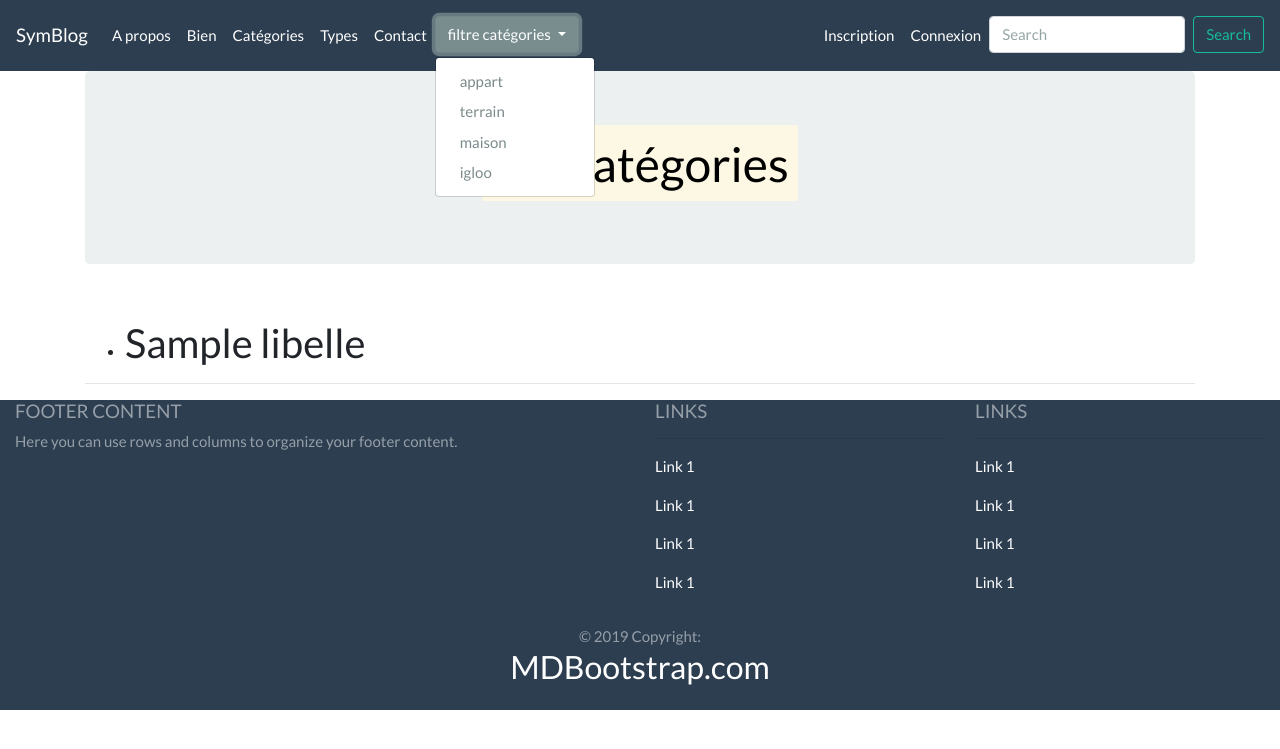
After one commit to marcelnuzzo/immo_agence, a Symfony app: template templates/blog/catFilter.html.twig in a window 1280 px wide, after a click on "filtre catégories". The commit adds this page. Shown: the top 749 px of the page. Run offline with Twig, Linux system fonts and the light colour scheme; the template is opened without the code that fills it: most values are stand-ins (such as "Sample title", 1, 10 or a date in 2020); some libraries are stand-ins or nearby versions.

Commit message:
catFilter à pofiner

```diff
--- a/templates/base.html.twig
+++ b/templates/base.html.twig
@@ -68,6 +68,17 @@ a#cRetour.cVisible{
                     <li>
                         <a class="nav-link" href="{{path('contact')}}">Contact<span class="sr-only">(current)</span></a>
                     </li>
+                    <div class="dropdown">
+                        <button class="btn btn-secondary dropdown-toggle" type="button" id="dropdownMenuButton" data-toggle="dropdown" aria-haspopup="true" aria-expanded="false">
+                          filtre catégories
+                        </button>
+                      <div class="dropdown-menu" aria-labelledby="dropdownMenuButton">
+                        <a class="dropdown-item" href="{{ path('appart') }}">appart</a>
+                        <a class="dropdown-item" href="{{ path('terrain') }}">terrain</a>
+                        <a class="dropdown-item" href="{{ path('maison') }}">maison</a>
+                        <a class="dropdown-item" href="{{ path('igloo') }}">igloo</a>
+                      </div>
+                    </div>
                     <li>
                     {% if is_granted('ROLE_USER') %}
                     <li class="nav-item">
--- /dev/null
+++ b/templates/blog/catFilter.html.twig
@@ -0,0 +1,25 @@
+{% extends 'base.html.twig' %}
+
+{% block title %}{{ parent() }}/catégorie filter{% endblock %}
+
+{% block body %}
+
+<div class = "jumbotron">
+    <h1 style="text-align:center"><mark>Les catégories</mark></h1>
+</div>
+    </br>
+    <section class='categories'>
+        {%for categorie in categories %}
+            <ul>
+                <li>
+                    <h2>{{ categorie.libelle }}</h2>
+                </li>
+            </ul>
+        <hr>
+        {% endfor%}
+    </section>
+</div>
+
+
+</div>
+{% endblock %}
```
Also changed, not shown: src/Controller/BlogController.php (+31 -0 lines), src/Repository/CategorieRepository.php (+15 -0 lines).
